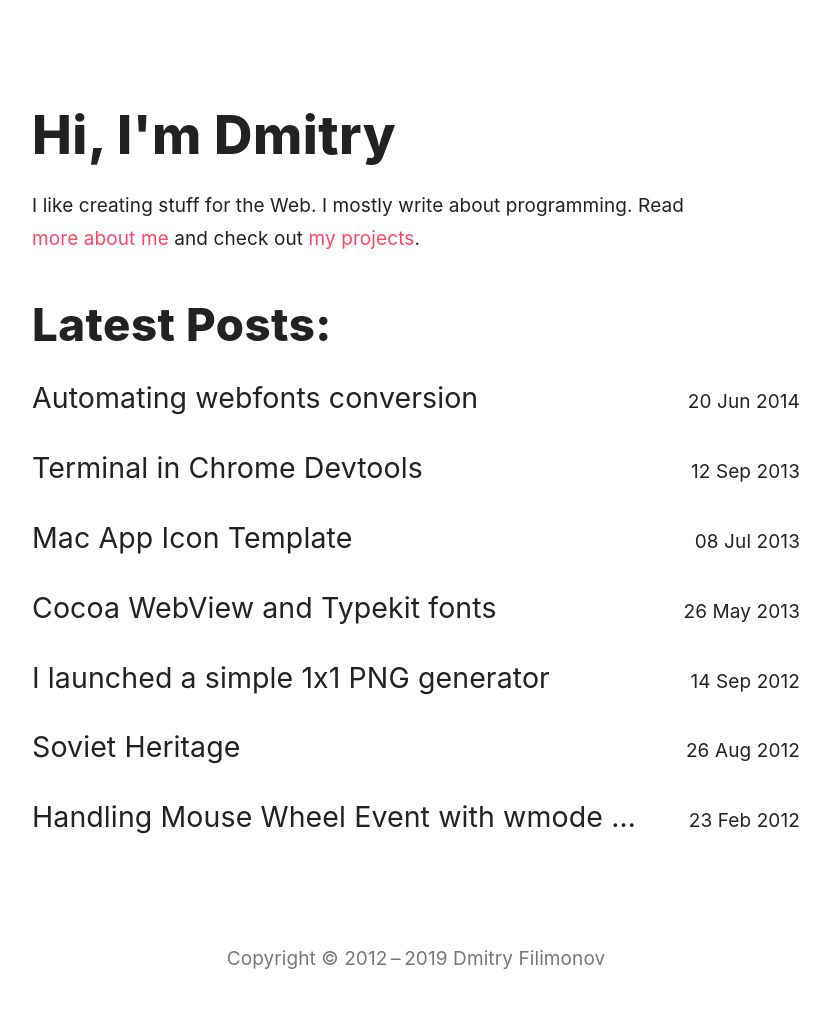
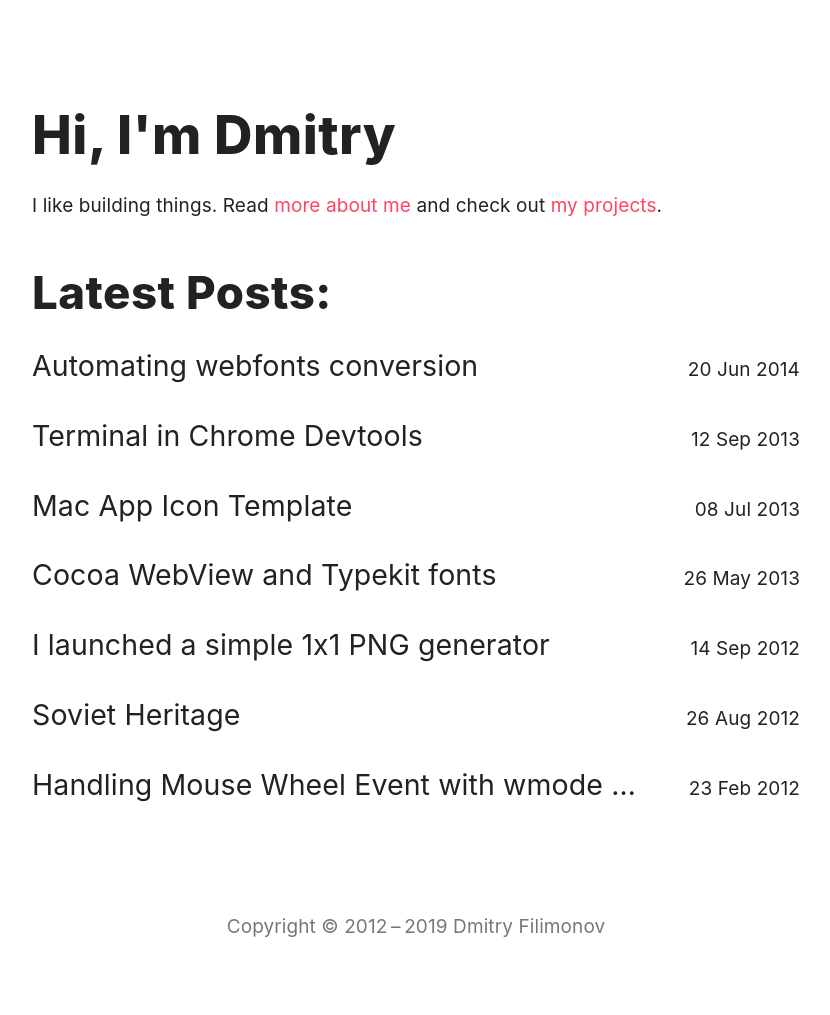
Before and after one commit to petethepig/petethepig.github.io, a Jekyll site: the page built from index.html, in a window 1280 px wide. Shown: the whole page, without its empty margins (224-1054 px from the left). Built offline with Jekyll 4.4.1, drawn with Linux system fonts in a browser that asks for light colours; some web fonts are replaced; after the commit the page ends 983 px from its top, so only the background shows below that.

Commit message:
cleanups

```diff
--- a/_layouts/default.html
+++ b/_layouts/default.html
@@ -27,26 +27,15 @@
 
 <body>
 
-  {% unless true %}
-    page.no_header
-    <header class="container">
-      <h2 class="dmitry"><a href="/">Dmitry Filimonov</a></h2>
-      <p class="gray-color">I like building things. Read <a href="/about">more about me</a> and check out <a href="/projects">my projects</a>.</p>
-      <hr class='border'></hr>
-    </header>
-  {% endunless %}
-
   <section class="container {{ page.section_class }} ">
     {{ content }}
   </section>
-
 
   {% unless page.no_footer %}
     <footer class="container">
       <p class="copyright gray-color align-center">Copyright © 2012&thinsp;–&thinsp;2019 <a class="gray-color" href="/">Dmitry Filimonov</a></p>
     </footer>
   {% endunless %}
-
 
   <div class='modal-background'></div>
   <div class='modal-containter'>
--- a/index.html
+++ b/index.html
@@ -4,7 +4,7 @@ no_home_btn: true
 ---
 <div class="about-index">
   <h1>Hi, I'm Dmitry</h1>
-  <p>I like creating stuff for the Web. I mostly write about programming. Read <a href="/about">more&nbsp;about&nbsp;me</a> and check&nbsp;out <a href="/projects">my&nbsp;projects</a>.</p>
+  <p>I like building things. Read <a href="/about">more&nbsp;about&nbsp;me</a> and check&nbsp;out <a href="/projects">my&nbsp;projects</a>.</p>
   <div class="clearfix"></div>
 </div>
 <h2 class="article-title latest-posts" >Latest Posts:</h2>
```
